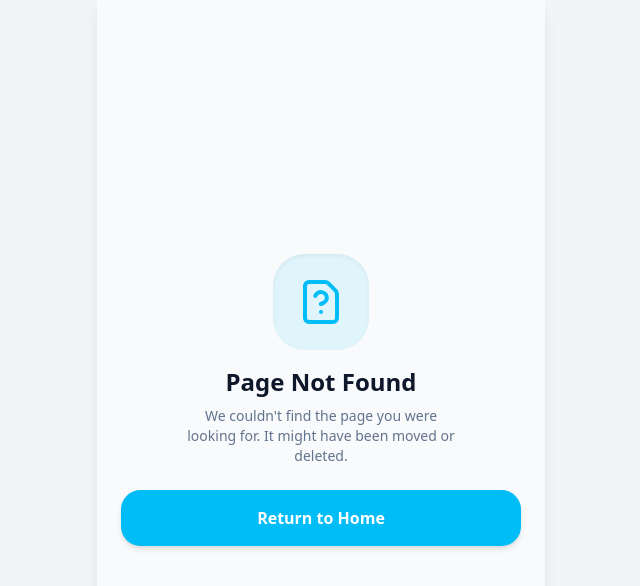
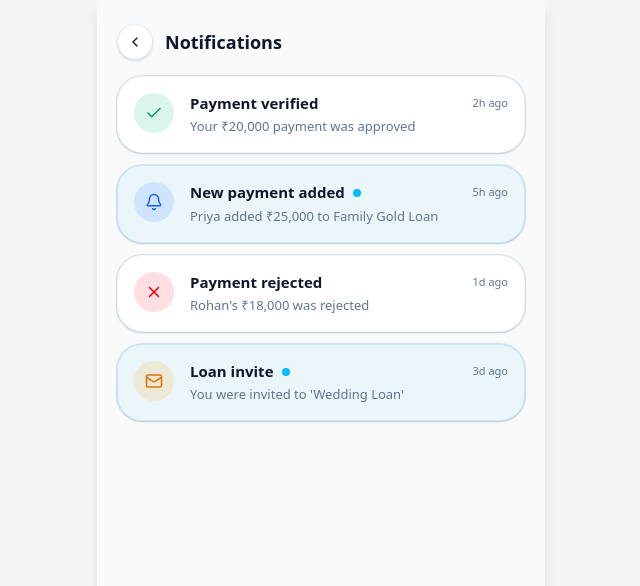
Before and after one commit to prabhukiran161/loansync, a React (Vite) app: page /notifications in a window 1280 px wide. Before the commit this address had no page. Shown: the top 586 px of the page, without its empty margins (319-959 px from the left). Built offline with nearby package versions, Linux system fonts and the light colour scheme.

Commit message:
Implement Notifications Page

```diff
--- /dev/null
+++ b/src/components/EmptyNotifications.tsx
@@ -0,0 +1,9 @@
+import { BellRing } from "lucide-react";
+export const EmptyNotifications = () => {
+  return (
+    <div className="flex-1 flex flex-col items-center justify-center text-muted-foreground opacity-60">
+      <BellRing size={48} className="mb-4" />
+      <p className="text-lg font-medium">No new notifications</p>
+    </div>
+  );
+};
--- /dev/null
+++ b/src/components/NotificationCard.tsx
@@ -0,0 +1,39 @@
+import type { NotificationItem } from "@/types/notification";
+import { NotificationIcon } from "./NotificationIcon";
+import { Card } from "./ui/card";
+
+export const NotificationCard = ({
+  notification,
+}: {
+  notification: NotificationItem;
+}) => {
+  return (
+    <Card
+      className={`rounded-2xl p-4 shadow-sm border transition hover:border-primary/30 ${
+        notification.isRead
+          ? "border-border/50 bg-card"
+          : "border-primary/20 bg-primary/5"
+      }`}
+    >
+      <div className="flex gap-4 items-start">
+        <NotificationIcon type={notification.type} />
+        <div className="flex-1 min-w-0">
+          <div className="flex justify-between items-start">
+            <h3 className="text-[15px] font-semibold text-foreground truncate pr-2 flex items-center gap-2">
+              {notification.title}{" "}
+              {!notification.isRead && (
+                <span className="w-2 h-2 rounded-full bg-primary shrink-0" />
+              )}
+            </h3>
+            <span className="text-[11px] text-muted-foreground shrink-0 mt-0.5">
+              {notification.time}
+            </span>
+          </div>
+          <p className="text-[13px] text-muted-foreground mt-1 leading-snug">
+            {notification.desc}
+          </p>
+        </div>
+      </div>
+    </Card>
+  );
+};
--- /dev/null
+++ b/src/components/NotificationIcon.tsx
@@ -0,0 +1,17 @@
+import { NOTIFICATION_ICONS } from "@/constants/notificationIcons";
+
+export const NotificationIcon = ({ type }: { type: string }) => {
+  const config =
+    NOTIFICATION_ICONS[type as keyof typeof NOTIFICATION_ICONS] ||
+    NOTIFICATION_ICONS.default;
+
+  const Icon = config.icon;
+
+  return (
+    <div
+      className={`w-10 h-10 rounded-full flex items-center justify-center shrink-0 ${config.classes}`}
+    >
+      <Icon size={18} />
+    </div>
+  );
+};
--- /dev/null
+++ b/src/constants/notificationIcons.ts
@@ -0,0 +1,33 @@
+import { Bell, Mail, Check, X, type LucideIcon } from "lucide-react";
+
+type NotificationConfig = {
+  icon: LucideIcon;
+  classes: string;
+};
+
+export const NOTIFICATION_ICONS: Record<string, NotificationConfig> = {
+  verified: {
+    icon: Check,
+    classes: "bg-emerald-500/15 text-emerald-600",
+  },
+
+  added: {
+    icon: Bell,
+    classes: "bg-blue-500/15 text-blue-600",
+  },
+
+  rejected: {
+    icon: X,
+    classes: "bg-red-500/15 text-red-600",
+  },
+
+  invite: {
+    icon: Mail,
+    classes: "bg-amber-500/15 text-amber-600",
+  },
+
+  default: {
+    icon: Bell,
+    classes: "bg-primary/15 text-primary",
+  },
+};
--- a/src/lib/mockData.ts
+++ b/src/lib/mockData.ts
@@ -36,6 +36,7 @@ export type Notification = {
   title: string;
   desc: string;
   time: string;
+  isRead: boolean;
 };
 
 export const currentUser = {
@@ -141,6 +142,7 @@ export const notifications: Notification[] = [
     title: "Payment verified",
     desc: "Your ₹20,000 payment was approved",
     time: "2h ago",
+    isRead: true,
   },
   {
     id: "n2",
@@ -148,6 +150,23 @@ export const notifications: Notification[] = [
     title: "New payment added",
     desc: "Priya added ₹25,000 to Family Gold Loan",
     time: "5h ago",
+    isRead: false,
+  },
+  {
+    id: "n3",
+    type: "rejected",
+    title: "Payment rejected",
+    desc: "Rohan's ₹18,000 was rejected",
+    time: "1d ago",
+    isRead: true,
+  },
+  {
+    id: "n4",
+    type: "invite",
+    title: "Loan invite",
+    desc: "You were invited to 'Wedding Loan'",
+    time: "3d ago",
+    isRead: false,
   },
 ];
 
--- a/src/routeTree.gen.ts
+++ b/src/routeTree.gen.ts
@@ -9,10 +9,16 @@
 // Additionally, you should also exclude this file from your linter and/or formatter to prevent it from being checked or modified.
 
 import { Route as rootRouteImport } from './routes/__root'
+import { Route as NotificationsRouteImport } from './routes/notifications'
 import { Route as LoginRouteImport } from './routes/login'
 import { Route as LedgerRouteImport } from './routes/ledger'
 import { Route as IndexRouteImport } from './routes/index'
 
+const NotificationsRoute = NotificationsRouteImport.update({
+  id: '/notifications',
+  path: '/notifications',
+  getParentRoute: () => rootRouteImport,
+} as any)
 const LoginRoute = LoginRouteImport.update({
   id: '/login',
   path: '/login',
@@ -33,34 +39,45 @@ export interface FileRoutesByFullPath {
   '/': typeof IndexRoute
   '/ledger': typeof LedgerRoute
   '/login': typeof LoginRoute
+  '/notifications': typeof NotificationsRoute
 }
 export interface FileRoutesByTo {
   '/': typeof IndexRoute
   '/ledger': typeof LedgerRoute
   '/login': typeof LoginRoute
+  '/notifications': typeof NotificationsRoute
 }
 export interface FileRoutesById {
   __root__: typeof rootRouteImport
   '/': typeof IndexRoute
   '/ledger': typeof LedgerRoute
   '/login': typeof LoginRoute
+  '/notifications': typeof NotificationsRoute
 }
 export interface FileRouteTypes {
   fileRoutesByFullPath: FileRoutesByFullPath
-  fullPaths: '/' | '/ledger' | '/login'
+  fullPaths: '/' | '/ledger' | '/login' | '/notifications'
   fileRoutesByTo: FileRoutesByTo
-  to: '/' | '/ledger' | '/login'
-  id: '__root__' | '/' | '/ledger' | '/login'
+  to: '/' | '/ledger' | '/login' | '/notifications'
+  id: '__root__' | '/' | '/ledger' | '/login' | '/notifications'
   fileRoutesById: FileRoutesById
 }
 export interface RootRouteChildren {
   IndexRoute: typeof IndexRoute
   LedgerRoute: typeof LedgerRoute
   LoginRoute: typeof LoginRoute
+  NotificationsRoute: typeof NotificationsRoute
 }
 
 declare module '@tanstack/react-router' {
   interface FileRoutesByPath {
+    '/notifications': {
+      id: '/notifications'
+      path: '/notifications'
+      fullPath: '/notifications'
+      preLoaderRoute: typeof NotificationsRouteImport
+      parentRoute: typeof rootRouteImport
+    }
     '/login': {
       id: '/login'
       path: '/login'
@@ -89,6 +106,7 @@ const rootRouteChildren: RootRouteChildren = {
   IndexRoute: IndexRoute,
   LedgerRoute: LedgerRoute,
   LoginRoute: LoginRoute,
+  NotificationsRoute: NotificationsRoute,
 }
 export const routeTree = rootRouteImport
   ._addFileChildren(rootRouteChildren)
--- a/src/routes/index.tsx
+++ b/src/routes/index.tsx
@@ -38,7 +38,7 @@ function Dashboard() {
           </div>
         </div>
         <Link
-          to="/"
+          to="/notifications"
           className="relative w-10 h-10 rounded-full bg-card shadow-sm  flex items-center justify-center cursor-pointer"
         >
           <Bell size={20} className="text-foreground" />
--- /dev/null
+++ b/src/routes/notifications.tsx
@@ -0,0 +1,49 @@
+import { useState } from "react";
+import { createFileRoute } from "@tanstack/react-router";
+import { MobileShell } from "@/components/MobileShell";
+import { ScreenHeader } from "@/components/ScreenHeader";
+import { notifications } from "@/lib/mockData";
+import { EmptyNotifications } from "@/components/EmptyNotifications";
+import { NotificationCard } from "@/components/NotificationCard";
+import { Button } from "@/components/ui/button";
+
+export const Route = createFileRoute("/notifications")({
+  component: Notifications,
+});
+
+function Notifications() {
+  const [showAll, setShowAll] = useState(false);
+  const displayNotifications = showAll
+    ? notifications
+    : notifications.slice(0, 5);
+  const hasMoreNotifications = notifications.length > 5;
+  return (
+    <MobileShell hideNav>
+      <div className="flex flex-col min-h-full">
+        <ScreenHeader title="Notifications" />
+
+        {notifications.length === 0 ? (
+          <div className="flex-1 flex flex-col items-center justify-center pb-20">
+            <EmptyNotifications />
+          </div>
+        ) : (
+          <div className="px-5 mt-2 pb-6 flex flex-col gap-3">
+            {displayNotifications.map((n) => (
+              <NotificationCard notification={n} />
+            ))}
+
+            {!showAll && hasMoreNotifications && (
+              <Button
+                variant="secondary"
+                className="h-12 mt-2 text-sm font-semibold text-primary bg-primary/10 hover:bg-primary/20 rounded-xl transition-colors active:scale-95"
+                onClick={() => setShowAll(true)}
+              >
+                View all {notifications.length} notifications
+              </Button>
+            )}
+          </div>
+        )}
+      </div>
+    </MobileShell>
+  );
+}
--- /dev/null
+++ b/src/types/notification.ts
@@ -0,0 +1,10 @@
+export type NotificationType = "verified" | "added" | "rejected" | "invite";
+
+export interface NotificationItem {
+  id: string;
+  title: string;
+  desc: string;
+  time: string;
+  isRead: boolean;
+  type: NotificationType;
+}
```
Also changed, not shown: 1 other file (tests, documents, lock files or other folders).
